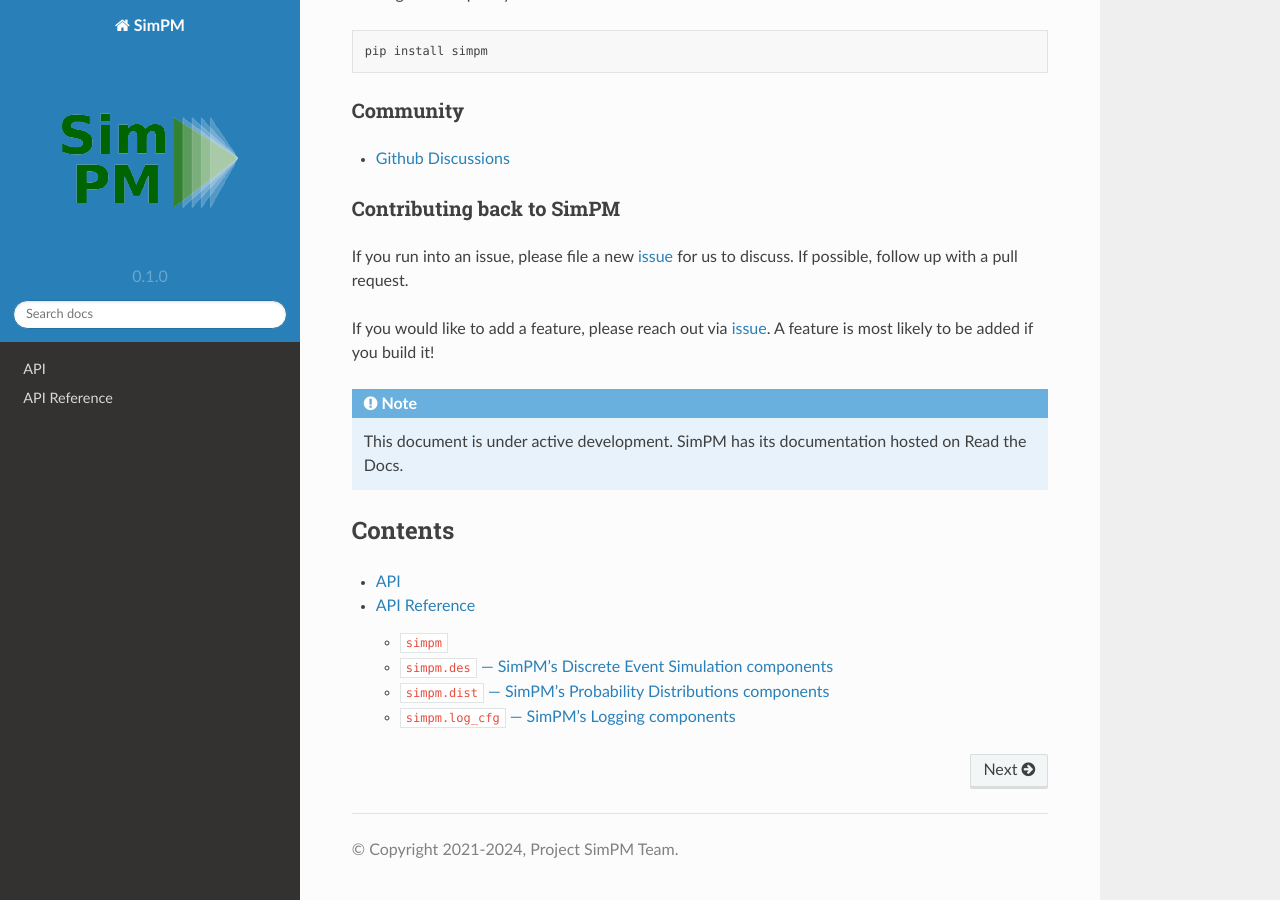
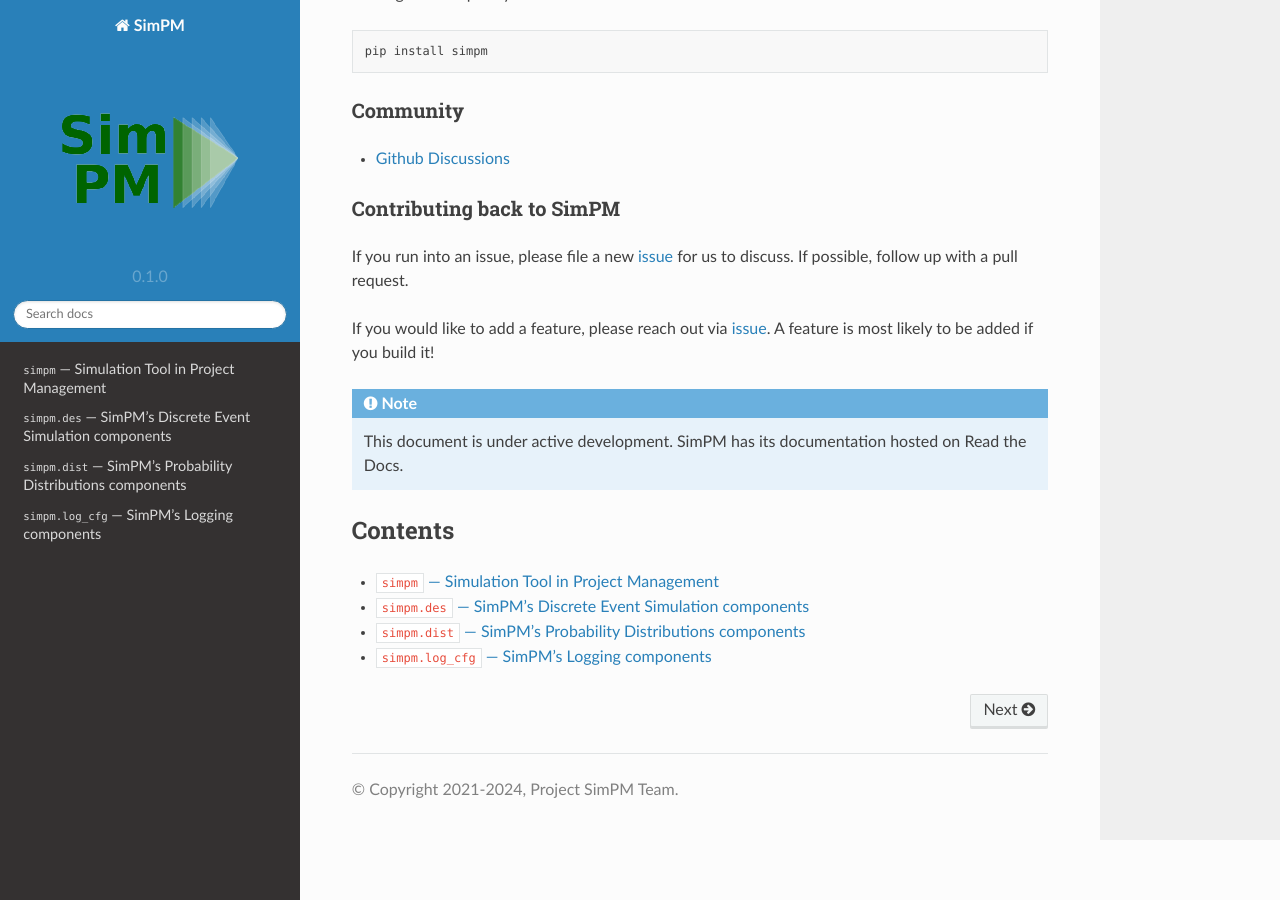
Before and after one commit to Project-SimPM/SimPM, a Sphinx documentation site: the page built from docs/source/index.rst, in a window 1280 px wide and 900 px high, scrolled down 596 px. Built offline with Sphinx 7.4.7 and the Read the Docs theme 2.0.0, drawn with Linux system fonts in a browser that asks for light colours.

```diff
--- a/docs/source/api_reference/index.rst
+++ b/docs/source/api_reference/index.rst
@@ -1,8 +1,5 @@
-.. _api:
-
-=============
 API Reference
-=============
+===
 
 The API reference provides detailed descriptions of SimPM's classes and
 functions. It should be helpful if you plan to extend SimPM with custom
--- a/docs/source/api_reference/simpm.rst
+++ b/docs/source/api_reference/simpm.rst
@@ -1,5 +1,10 @@
 =========
-``simpm``
+``simpm`` --- Simulation Tool in Project Management
 =========
 
-.. automodule:: simpm
+.. autosummary::
+   :toctree: generated
+
+   simpm.des
+   simpm.dist
+   simpm.log_cfg
--- a/docs/source/index.rst
+++ b/docs/source/index.rst
@@ -20,5 +20,4 @@ Contents
 
 .. toctree::
 
-   api
    api_reference/index
```
